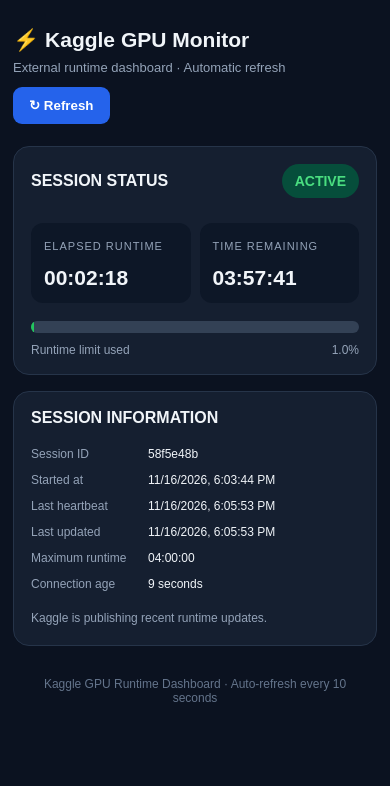
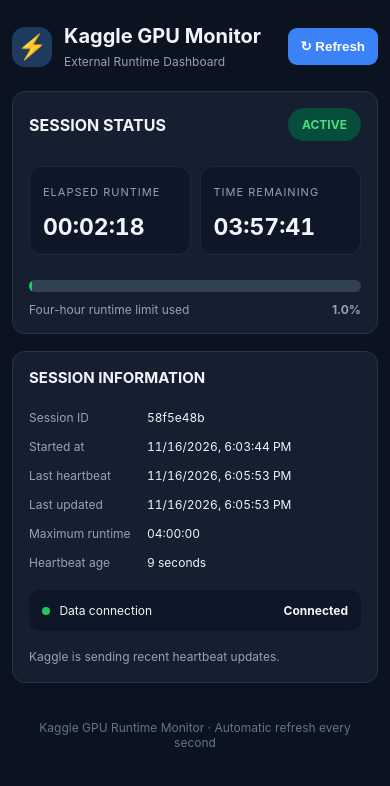
Before and after one commit to ganeshjunjuru09-cmd/kaggle-gpu-auto-stopper, a plain HTML site: page index.html in a window 390 px wide. Drawn offline with Linux system fonts and the light colour scheme.

Commit message:
Refactor index.html for improved styling and layout
Updated styles and structure of the Kaggle GPU Dashboard. Enhanced responsiveness and improved variable usage for colors and layout.

```diff
--- a/index.html
+++ b/index.html
@@ -4,9 +4,24 @@
 <head>
 <meta charset="UTF-8">
 <meta name="viewport" content="width=device-width, initial-scale=1">
-<title>Kaggle GPU Runtime Dashboard</title>
+<meta name="theme-color" content="#0b1220">
+
+<title>Kaggle GPU Dashboard</title>
 
 <style>
+:root {
+    --bg: #0b1220;
+    --card: #151f30;
+    --card2: #0d1727;
+    --border: #263449;
+    --text: #f1f5f9;
+    --muted: #94a3b8;
+    --green: #22c55e;
+    --blue: #3b82f6;
+    --yellow: #facc15;
+    --red: #ef4444;
+}
+
 * {
     box-sizing: border-box;
 }
@@ -14,42 +29,73 @@
 body {
     margin: 0;
     padding: 20px;
-    background: #0b1220;
-    color: #f1f5f9;
-    font-family: Arial, sans-serif;
+    background: var(--bg);
+    color: var(--text);
+    font-family: Inter, Arial, sans-serif;
 }
 
 main {
-    max-width: 850px;
-    margin: 30px auto;
+    max-width: 900px;
+    margin: 25px auto;
 }
 
 .header {
     display: flex;
     justify-content: space-between;
     align-items: center;
-    gap: 12px;
     flex-wrap: wrap;
+    gap: 15px;
     margin-bottom: 22px;
 }
 
+.brand {
+    display: flex;
+    align-items: center;
+    gap: 12px;
+}
+
+.logo {
+    width: 46px;
+    height: 46px;
+    display: grid;
+    place-items: center;
+    border-radius: 13px;
+    background: #1e3a5f;
+    font-size: 24px;
+}
+
 h1 {
-    font-size: 25px;
     margin: 0;
+    font-size: 24px;
 }
 
 .subtitle {
-    color: #94a3b8;
-    font-size: 13px;
-    margin-top: 8px;
+    color: var(--muted);
+    font-size: 12px;
+    margin-top: 6px;
+}
+
+button {
+    border: 0;
+    border-radius: 9px;
+    padding: 12px 17px;
+    background: var(--blue);
+    color: white;
+    font-weight: bold;
+    cursor: pointer;
+}
+
+button:disabled {
+    opacity: .6;
+    cursor: wait;
 }
 
 .card {
-    background: #151f30;
-    border: 1px solid #263449;
+    background: var(--card);
+    border: 1px solid var(--border);
     border-radius: 16px;
-    padding: 22px;
-    margin-bottom: 16px;
+    padding: 23px;
+    margin-bottom: 17px;
 }
 
 .status-row {
@@ -61,21 +107,17 @@ h1 {
 }
 
 .status {
+    padding: 9px 14px;
+    border-radius: 30px;
+    font-size: 12px;
     font-weight: bold;
-    font-size: 14px;
-    padding: 9px 13px;
-    border-radius: 30px;
     background: #334155;
+    color: #cbd5e1;
 }
 
 .active {
     background: #064e3b;
     color: #4ade80;
-}
-
-.stopped {
-    background: #334155;
-    color: #cbd5e1;
 }
 
 .warning {
@@ -88,119 +130,142 @@ h1 {
     color: #fca5a5;
 }
 
+.stopped {
+    background: #334155;
+    color: #cbd5e1;
+}
+
 .stats {
     display: grid;
     grid-template-columns: repeat(2, 1fr);
-    gap: 14px;
+    gap: 15px;
     margin-top: 25px;
 }
 
 .stat {
-    background: #0d1727;
-    padding: 18px;
-    border-radius: 12px;
+    background: var(--card2);
+    border: 1px solid #1e293b;
+    padding: 20px;
+    border-radius: 13px;
     min-width: 0;
 }
 
 .stat small {
-    color: #94a3b8;
+    color: var(--muted);
     font-size: 11px;
     letter-spacing: 1px;
 }
 
 .stat h2 {
-    font-size: clamp(21px, 5vw, 30px);
-    margin: 12px 0 0;
+    font-size: clamp(23px, 5vw, 34px);
+    margin: 13px 0 0;
+    font-variant-numeric: tabular-nums;
     overflow-wrap: anywhere;
 }
 
 .progress-bg {
     height: 12px;
     background: #334155;
-    border-radius: 20px;
+    border-radius: 30px;
     overflow: hidden;
-    margin-top: 18px;
+    margin-top: 25px;
 }
 
 .progress {
     height: 100%;
     width: 0%;
-    background: #22c55e;
-    transition: width .3s;
+    background: var(--green);
+    border-radius: 30px;
+    transition: width .4s ease;
 }
 
 .progress-label {
     display: flex;
     justify-content: space-between;
-    color: #94a3b8;
+    gap: 10px;
+    color: var(--muted);
     font-size: 12px;
     margin-top: 10px;
 }
 
 .details {
     display: grid;
-    grid-template-columns: 130px 1fr;
-    gap: 12px;
+    grid-template-columns: 145px minmax(0, 1fr);
+    gap: 17px 12px;
+    margin-top: 23px;
     font-size: 13px;
-    margin-top: 20px;
 }
 
-.details span:nth-child(odd) {
-    color: #94a3b8;
+.details .key {
+    color: var(--muted);
 }
 
-.details span:nth-child(even) {
+.details .value {
     overflow-wrap: anywhere;
+    font-variant-numeric: tabular-nums;
 }
 
-button {
-    border: 0;
-    border-radius: 9px;
-    padding: 11px 16px;
-    font-weight: bold;
-    cursor: pointer;
-    color: white;
-    background: #2563eb;
+.connection {
+    display: flex;
+    justify-content: space-between;
+    gap: 12px;
+    align-items: center;
+    margin-top: 20px;
+    padding: 13px;
+    background: var(--card2);
+    border-radius: 10px;
+    font-size: 12px;
 }
 
-button:disabled {
-    opacity: .5;
-    cursor: not-allowed;
+.connection-indicator {
+    width: 8px;
+    height: 8px;
+    display: inline-block;
+    border-radius: 50%;
+    background: var(--green);
+    margin-right: 6px;
 }
 
-.secondary {
-    background: #334155;
+.message {
+    margin-top: 16px;
+    font-size: 12px;
+    line-height: 1.6;
+    color: var(--muted);
 }
 
-.notice {
-    color: #94a3b8;
-    font-size: 12px;
-    line-height: 1.6;
-    margin-top: 18px;
+.section-title {
+    font-size: 15px;
+    font-weight: bold;
 }
 
 .footer {
     text-align: center;
+    padding: 20px;
     color: #64748b;
     font-size: 12px;
-    padding: 15px;
 }
 
-@media(max-width: 500px) {
+@media(max-width: 520px) {
     body {
-        padding: 13px;
+        padding: 12px;
     }
 
     main {
-        margin: 15px auto;
+        margin: 12px auto;
     }
 
     h1 {
-        font-size: 21px;
+        font-size: 20px;
+    }
+
+    .logo {
+        width: 40px;
+        height: 40px;
     }
 
     .card {
-        padding: 17px;
+        padding: 16px;
+        border-radius: 13px;
     }
 
     .stats {
@@ -212,8 +277,13 @@ button:disabled {
     }
 
     .details {
-        grid-template-columns: 105px 1fr;
+        grid-template-columns: 110px minmax(0, 1fr);
+        gap: 14px 8px;
         font-size: 12px;
+    }
+
+    button {
+        padding: 11px 13px;
     }
 }
 </style>
@@ -223,25 +293,34 @@ button:disabled {
 
 <main>
 
-    <div class="header">
-        <div>
-            <h1>⚡ Kaggle GPU Monitor</h1>
-            <div class="subtitle">
-                External runtime dashboard · Automatic refresh
+    <header class="header">
+
+        <div class="brand">
+            <div class="logo">⚡</div>
+
+            <div>
+                <h1>Kaggle GPU Monitor</h1>
+                <div class="subtitle">
+                    External Runtime Dashboard
+                </div>
             </div>
         </div>
 
-        <button onclick="loadStatus()" id="refreshButton">
+        <button id="refreshButton" onclick="loadStatus()">
             ↻ Refresh
         </button>
-    </div>
+
+    </header>
+
+    <!-- MAIN STATUS -->
 
     <section class="card">
 
         <div class="status-row">
             <strong>SESSION STATUS</strong>
+
             <span class="status warning" id="status">
-                CONNECTING...
+                CONNECTING
             </span>
         </div>
 
@@ -265,73 +344,109 @@ button:disabled {
 
         <div class="progress-label">
             <span id="progressText">Waiting for data</span>
-            <span id="percentage">0%</span>
+            <strong id="percentage">0%</strong>
         </div>
 
     </section>
 
+    <!-- SESSION INFORMATION -->
+
     <section class="card">
 
-        <strong>SESSION INFORMATION</strong>
+        <div class="section-title">
+            SESSION INFORMATION
+        </div>
 
         <div class="details">
-            <span>Session ID</span>
-            <span id="sessionId">--</span>
 
-            <span>Started at</span>
-            <span id="started">--</span>
+            <span class="key">Session ID</span>
+            <span class="value" id="sessionId">--</span>
 
-            <span>Last heartbeat</span>
-            <span id="heartbeat">--</span>
+            <span class="key">Started at</span>
+            <span class="value" id="started">--</span>
 
-            <span>Last updated</span>
-            <span id="updated">--</span>
+            <span class="key">Last heartbeat</span>
+            <span class="value" id="heartbeat">--</span>
 
-            <span>Maximum runtime</span>
-            <span id="maximum">4 hours</span>
+            <span class="key">Last updated</span>
+            <span class="value" id="updated">--</span>
 
-            <span>Connection age</span>
-            <span id="connectionAge">--</span>
+            <span class="key">Maximum runtime</span>
+            <span class="value" id="maximum">4 hours</span>
+
+            <span class="key">Heartbeat age</span>
+            <span class="value" id="heartbeatAge">--</span>
+
         </div>
 
-        <div class="notice" id="message">
-            Connecting to your Kaggle runtime data...
+        <div class="connection">
+            <span>
+                <span class="connection-indicator" id="connectionDot"></span>
+                Data connection
+            </span>
+
+            <strong id="connectionStatus">Connecting</strong>
+        </div>
+
+        <div class="message" id="message">
+            Connecting to Kaggle session information...
         </div>
 
     </section>
 
-    <div class="footer">
-        Kaggle GPU Runtime Dashboard · Auto-refresh every 10 seconds
-    </div>
+    <footer class="footer">
+        Kaggle GPU Runtime Monitor · Automatic refresh every second
+    </footer>
 
 </main>
 
 <script>
-const STATUS_URL = "./status.json";
 
-const REFRESH_INTERVAL = 10000;
+// ==========================================
+// CONFIGURATION
+// ==========================================
+
+const STATUS_URL =
+"https://raw.githubusercontent.com/ganeshjunjuru09-cmd/kaggle-gpu-auto-stopper/main/status.json";
+
+const REFRESH_INTERVAL = 1000;
+
+// Consider heartbeat stale after 120 seconds
 const HEARTBEAT_TIMEOUT = 120000;
 
 let currentData = null;
-let lastFetchTime = null;
+let fetchInProgress = false;
+let lastSuccessfulFetch = null;
+
+
+// ==========================================
+// HELPERS
+// ==========================================
 
 function formatDuration(seconds) {
+
     if (!Number.isFinite(seconds) || seconds < 0) {
         return "--:--:--";
     }
 
-    const h = Math.floor(seconds / 3600);
-    const m = Math.floor((seconds % 3600) / 60);
-    const s = Math.floor(seconds % 60);
+    const hours = Math.floor(seconds / 3600);
+
+    const minutes = Math.floor(
+        (seconds % 3600) / 60
+    );
+
+    const secs = Math.floor(seconds % 60);
 
     return [
-        String(h).padStart(2, "0"),
-        String(m).padStart(2, "0"),
-        String(s).padStart(2, "0")
+        String(hours).padStart(2, "0"),
+        String(minutes).padStart(2, "0"),
+        String(secs).padStart(2, "0")
     ].join(":");
 }
 
+
 function formatDate(value) {
+
     if (!value) return "--";
 
     const date = new Date(value);
@@ -341,39 +456,76 @@ function formatDate(value) {
     return date.toLocaleString();
 }
 
-function getSeconds(value) {
+
+function heartbeatAgeSeconds(value) {
+
     if (!value) return null;
 
     const timestamp = new Date(value).getTime();
 
     if (!Number.isFinite(timestamp)) return null;
 
-    return Math.max(0, (Date.now() - timestamp) / 1000);
+    return Math.max(
+        0,
+        (Date.now() - timestamp) / 1000
+    );
 }
 
+
+// ==========================================
+// STATUS DISPLAY
+// ==========================================
+
 function setStatus(label, className, message) {
+
     const element = document.getElementById("status");
 
     element.textContent = label;
+
     element.className = "status " + className;
 
-    document.getElementById("message").textContent = message;
+    document.getElementById("message").textContent =
+        message;
 }
 
-function displayStatus(data) {
-    const status = String(data.status || "UNKNOWN").toUpperCase();
 
-    const elapsed = Number(
+function updateConnection(connected) {
+
+    document.getElementById(
+        "connectionStatus"
+    ).textContent = connected ? "Connected" : "Unavailable";
+
+    document.getElementById(
+        "connectionDot"
+    ).style.background = connected
+        ? "#22c55e"
+        : "#ef4444";
+}
+
+
+// ==========================================
+// RENDER DASHBOARD
+// ==========================================
+
+function renderDashboard(data) {
+
+    const status = String(
+        data.status || "UNKNOWN"
+    ).toUpperCase();
+
+    const elapsedFromServer = Number(
         data.elapsed_seconds ?? 0
     );
 
-    const maxRuntime = Number(
+    const maximum = Number(
         data.max_runtime_seconds || 14400
     );
 
-    const heartbeatAge = getSeconds(data.last_heartbeat);
+    const heartbeatAge = heartbeatAgeSeconds(
+        data.last_heartbeat
+    );
 
-    const explicitlyStopped = [
+    const isStopped = [
         "STOPPED",
         "COMPLETED",
         "CANCELLED",
@@ -381,156 +533,229 @@ function displayStatus(data) {
         "FAILED"
     ].includes(status);
 
-    const explicitlyActive = [
+    const isActive = [
         "ACTIVE",
         "RUNNING"
     ].includes(status);
 
-    const heartbeatFresh =
+    const freshHeartbeat =
         heartbeatAge !== null &&
         heartbeatAge <= HEARTBEAT_TIMEOUT;
 
-    let displayElapsed = elapsed;
+    let elapsed = elapsedFromServer;
 
-    if (explicitlyActive && heartbeatFresh && data.started_at) {
-        const startedTimestamp = new Date(data.started_at).getTime();
+    // Smooth live timer using the start timestamp
+    if (
+        isActive &&
+        freshHeartbeat &&
+        data.started_at
+    ) {
 
-        if (Number.isFinite(startedTimestamp)) {
-            displayElapsed = Math.max(
+        const startTimestamp = new Date(
+            data.started_at
+        ).getTime();
+
+        if (Number.isFinite(startTimestamp)) {
+
+            elapsed = Math.max(
                 elapsed,
-                (Date.now() - startedTimestamp) / 1000
+                (Date.now() - startTimestamp) / 1000
             );
         }
     }
 
-    displayElapsed = Math.min(displayElapsed, maxRuntime);
+    elapsed = Math.max(
+        0,
+        Math.min(elapsed, maximum)
+    );
 
     const remaining = Math.max(
         0,
-        maxRuntime - displayElapsed
+        maximum - elapsed
     );
 
     const percentage = Math.min(
         100,
-        (displayElapsed / maxRuntime) * 100
+        (elapsed / maximum) * 100
     );
 
-    document.getElementById("elapsed").textContent =
-        formatDuration(displayElapsed);
+    // Runtime
+    document.getElementById(
+        "elapsed"
+    ).textContent = formatDuration(elapsed);
 
-    document.getElementById("remaining").textContent =
-        formatDuration(remaining);
+    document.getElementById(
+        "remaining"
+    ).textContent = formatDuration(remaining);
 
-    document.getElementById("progress").style.width =
-        percentage + "%";
+    // Progress
+    document.getElementById(
+        "progress"
+    ).style.width = percentage + "%";
 
-    document.getElementById("percentage").textContent =
-        percentage.toFixed(1) + "%";
+    document.getElementById(
+        "percentage"
+    ).textContent = percentage.toFixed(1) + "%";
 
-    document.getElementById("progressText").textContent =
-        "Runtime limit used";
+    document.getElementById(
+        "progressText"
+    ).textContent = "Four-hour runtime limit used";
 
-    document.getElementById("sessionId").textContent =
-        data.session_id || "--";
+    // Session details
+    document.getElementById(
+        "sessionId"
+    ).textContent = data.session_id || "--";
 
-    document.getElementById("started").textContent =
-        formatDate(data.started_at);
+    document.getElementById(
+        "started"
+    ).textContent = formatDate(data.started_at);
 
-    document.getElementById("heartbeat").textContent =
-        formatDate(data.last_heartbeat);
+    document.getElementById(
+        "heartbeat"
+    ).textContent = formatDate(data.last_heartbeat);
 
-    document.getElementById("updated").textContent =
-        formatDate(data.last_updated || data.updated_at);
+    document.getElementById(
+        "updated"
+    ).textContent = formatDate(
+        data.last_updated || data.updated_at
+    );
 
-    document.getElementById("maximum").textContent =
-        formatDuration(maxRuntime);
+    document.getElementById(
+        "maximum"
+    ).textContent = formatDuration(maximum);
 
-    document.getElementById("connectionAge").textContent =
-        heartbeatAge === null
-            ? "Unavailable"
-            : Math.floor(heartbeatAge) + " seconds";
+    document.getElementById(
+        "heartbeatAge"
+    ).textContent = heartbeatAge === null
+        ? "Unavailable"
+        : Math.floor(heartbeatAge) + " seconds";
 
-    if (explicitlyStopped) {
+    // Status
+    if (isStopped) {
+
         setStatus(
             "STOPPED",
             "stopped",
-            "Kaggle has published a stopped or completed status."
+            "The status file reports that the session has stopped."
         );
-    }
-    else if (!heartbeatFresh) {
+
+    } else if (!freshHeartbeat) {
+
         setStatus(
-            "NO HEARTBEAT",
+            "CONNECTION LOST",
             "error",
-            "No recent heartbeat. The notebook may have stopped, or its connection to GitHub may have failed. Actual Kaggle status is unconfirmed."
+            "No recent heartbeat. Kaggle may have stopped, or publishing may have failed. Actual session state is unconfirmed."
         );
-    }
-    else if (explicitlyActive) {
+
+    } else if (isActive) {
+
         setStatus(
             "ACTIVE",
             "active",
-            "Kaggle is publishing recent runtime updates."
+            "Kaggle is sending recent heartbeat updates."
         );
-    }
-    else {
+
+    } else {
+
         setStatus(
             "UNKNOWN",
             "warning",
-            "The session status value is not recognized."
+            "The session status is not recognized."
         );
     }
+
 }
 
+
+// ==========================================
+// FETCH STATUS FILE
+// ==========================================
+
 async function loadStatus() {
-    const button = document.getElementById("refreshButton");
+
+    if (fetchInProgress) return;
+
+    fetchInProgress = true;
+
+    const button = document.getElementById(
+        "refreshButton"
+    );
 
     button.disabled = true;
-    button.textContent = "Loading...";
 
     try {
+
         const response = await fetch(
-            STATUS_URL + "?t=" + Date.now(),
-            { cache: "no-store" }
+            STATUS_URL + "?cache=" + Date.now(),
+            {
+                cache: "no-store"
+            }
         );
 
         if (!response.ok) {
-            throw new Error("HTTP " + response.status);
+            throw new Error(
+                "HTTP " + response.status
+            );
         }
 
         const data = await response.json();
 
         currentData = data;
-        lastFetchTime = Date.now();
 
-        displayStatus(data);
+        lastSuccessfulFetch = Date.now();
+
+        updateConnection(true);
+
+        renderDashboard(data);
 
     } catch (error) {
+
+        console.error(
+            "Status fetch error:",
+            error
+        );
+
+        updateConnection(false);
 
         setStatus(
             "DATA UNAVAILABLE",
             "error",
-            "Could not load status.json. Check your GitHub Pages deployment and status file."
+            "Unable to read status.json. Check your GitHub repository and network connection."
         );
-
-        console.error(error);
 
     } finally {
 
+        fetchInProgress = false;
+
         button.disabled = false;
-        button.textContent = "↻ Refresh";
     }
 }
 
-function updateDisplay() {
+
+// ==========================================
+// LIVE DISPLAY
+// ==========================================
+
+// Recalculate elapsed time between server updates
+setInterval(() => {
+
     if (currentData) {
-        displayStatus(currentData);
+        renderDashboard(currentData);
     }
-}
+
+}, 1000);
+
+
+// ==========================================
+// AUTOMATIC FETCH
+// ==========================================
 
 loadStatus();
 
-setInterval(loadStatus, REFRESH_INTERVAL);
-
-setInterval(updateDisplay, 1000);
+setInterval(
+    loadStatus,
+    REFRESH_INTERVAL
+);
 
 </script>
 
```
